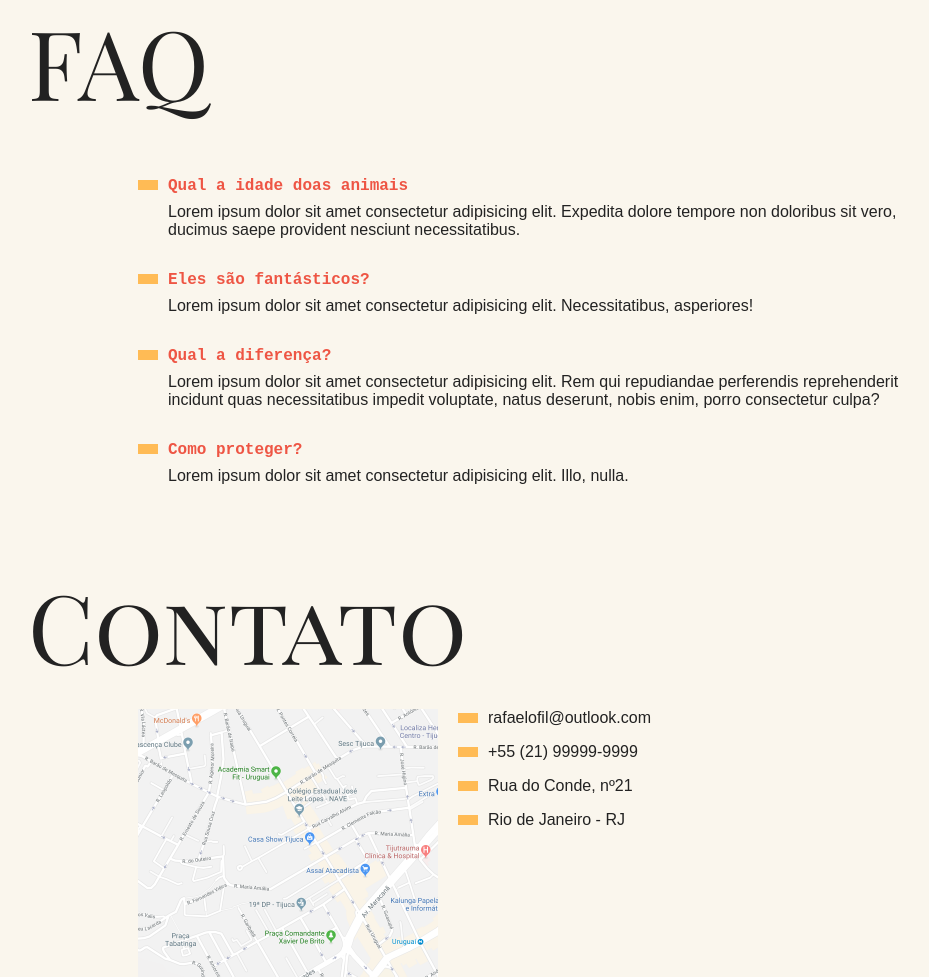
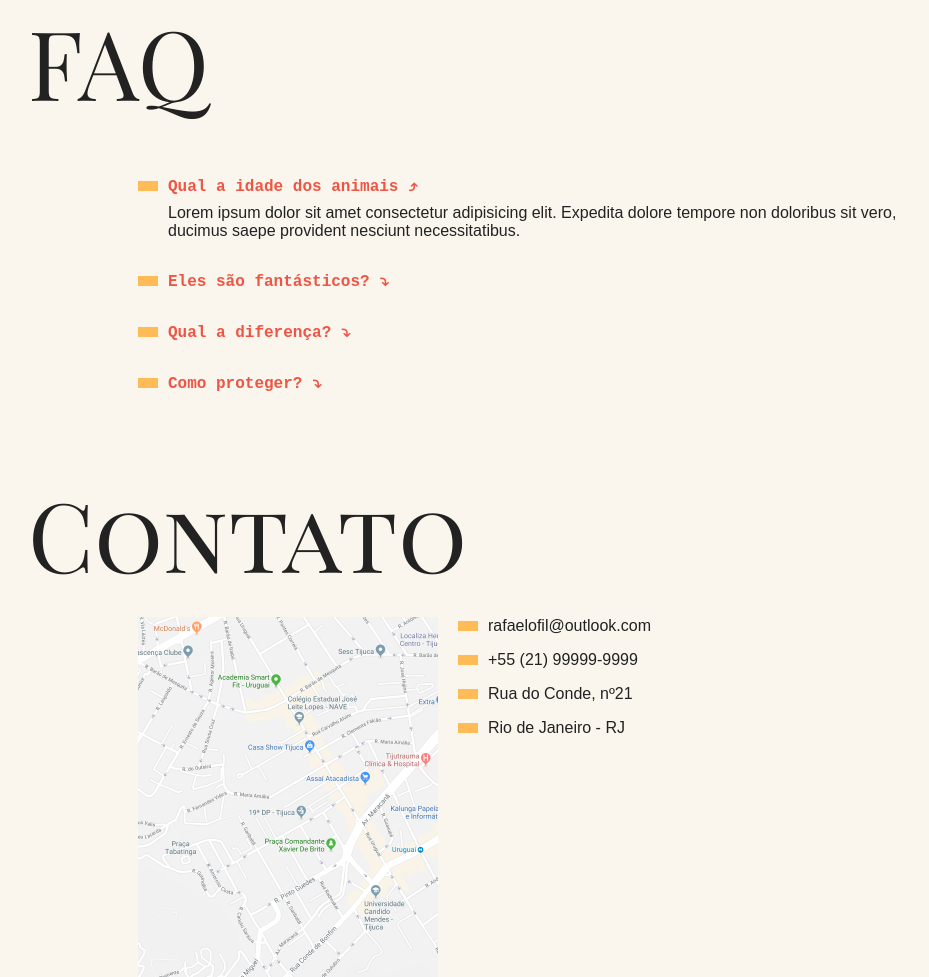
Before and after one commit to rafaelofil/animais-fantasticos, a plain HTML site: page index.html in a window 1280 px wide. Shown: the part 799-1776 px from the top of the page, without its empty margins (162-1091 px from the left). Drawn offline with Linux system fonts and the light colour scheme.

Commit message:
Accordion-List

```diff
--- a/index.html
+++ b/index.html
@@ -81,8 +81,8 @@
   </section>
   <section class="grid-section faq" id="faq">
     <h1 class="title">FAQ</h1>
-    <dl class="faq-list">
-      <dt>Qual a idade doas animais</dt>
+    <dl class="faq-list js-accordion">
+      <dt>Qual a idade dos animais</dt>
       <dd>Lorem ipsum dolor sit amet consectetur adipisicing elit. Expedita dolore tempore non doloribus sit vero, ducimus saepe provident nesciunt necessitatibus.</dd>
       <dt>Eles são fantásticos?</dt>
       <dd>Lorem ipsum dolor sit amet consectetur adipisicing elit. Necessitatibus, asperiores!</dd>
--- a/script.js
+++ b/script.js
@@ -1,3 +1,4 @@
+function initTabNav() {
   const tabMenu = document.querySelectorAll('.js-tab-menu li');
   const tabContent = document.querySelectorAll('.js-tab-content section');
 
@@ -16,3 +17,23 @@
       });
     });
   }
+}
+initTabNav();
+
+function initAccordion() {
+  const accordionList = document.querySelectorAll('.js-accordion dt');
+  const active = 'active';
+  if (accordionList.length) {
+    accordionList[0].classList.add(active);
+    accordionList[0].nextElementSibling.classList.add(active);
+    function activeAccordion() {
+      this.classList.toggle(active);
+      this.nextElementSibling.classList.toggle(active);
+    }
+
+    accordionList.forEach((item) => {
+      item.addEventListener('click', activeAccordion);
+    });
+  }
+}
+initAccordion();
--- a/style.css
+++ b/style.css
@@ -243,3 +243,32 @@
 .animals-list li {
   cursor: pointer;
 }
+
+.js .js-accordion dd {
+  display: none;
+}
+
+.js-accordion dt::after {
+  content: '⤵';
+  margin-left: 10px;
+}
+
+.js-accordion dt.active::after {
+  content: '⤴';
+}
+
+.js-accordion dd.active {
+  display: block;
+  animation: slideDown 0.5s forwards;
+}
+
+@keyframes slideDown {
+  from {
+    opacity: 0;
+    max-height: 0;
+  }
+  to {
+    max-height: 200px;
+    opacity: 1;
+  }
+}
```
Lines whose indentation alone changed are shown as unchanged.
